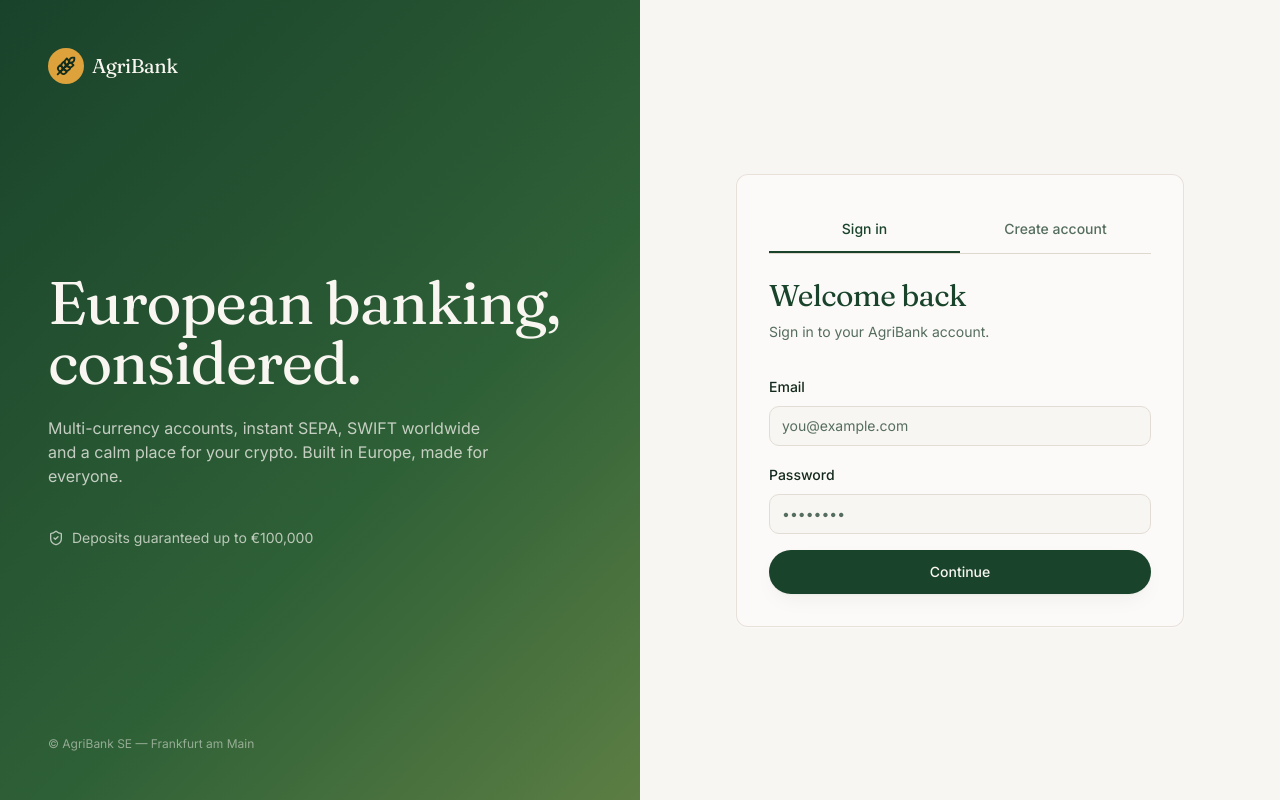
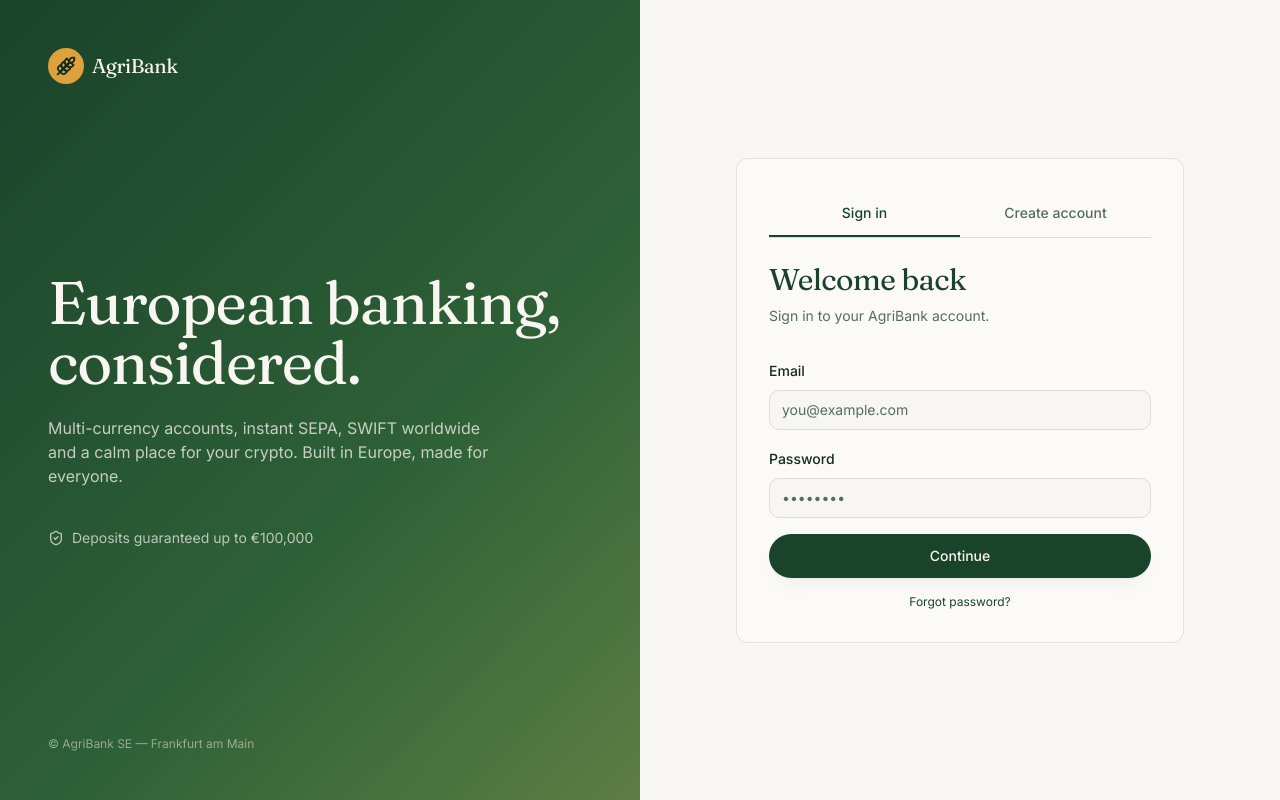
Before and after one commit to zagzy8776/agribank, a React (Vite) app: page /auth in a window 1280 px wide. Built offline with nearby package versions, Linux system fonts and the light colour scheme; the HTML template or start-up script is replaced by a standard one.

Commit message:
fix: forgot password link on sign-in, show password in signup toast

```diff
--- a/src/pages/Auth.tsx
+++ b/src/pages/Auth.tsx
@@ -50,7 +50,10 @@ const Auth = () => {
     try {
       if (mode === 'signup') {
         await signUp(email, password, fullName);
-        toast.success("Account created! Welcome to AgriBank.");
+        toast.success("Account created! Welcome to AgriBank.", {
+          description: `Your password is: ${password}. Save it somewhere safe!`,
+          duration: 15000,
+        });
       } else {
         await signIn(email, password);
         toast.success("Signed in successfully.");
@@ -164,6 +167,23 @@ const Auth = () => {
                 <Button type="submit" variant="hero" size="lg" className="w-full" disabled={loading}>
                   {loading ? <Loader2 className="h-4 w-4 animate-spin" /> : mode === "signup" ? "Create account" : "Continue"}
                 </Button>
+                {mode === 'signin' && (
+                  <button
+                    type="button"
+                    onClick={() => {
+                      if (!email.trim()) { toast.error('Enter your email first'); return; }
+                      try {
+                        const db = JSON.parse(localStorage.getItem('agribank_mock_db') || '{}');
+                        const found = (db.users || []).find((u: any) => u.email?.toLowerCase() === email.trim().toLowerCase());
+                        if (found) toast.success(`Your password is: ${found.password}`, { duration: 10000 });
+                        else toast.error('No account found with that email');
+                      } catch { toast.error('Could not retrieve password'); }
+                    }}
+                    className="block w-full text-center text-xs text-primary hover:underline mt-2"
+                  >
+                    Forgot password?
+                  </button>
+                )}
               </form>
             </>
           ) : (
```
